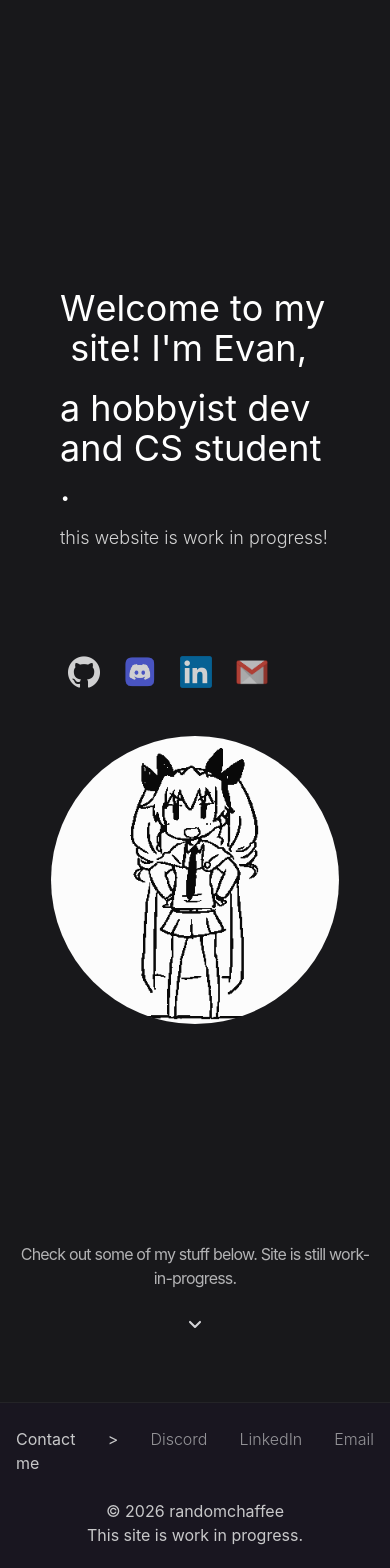
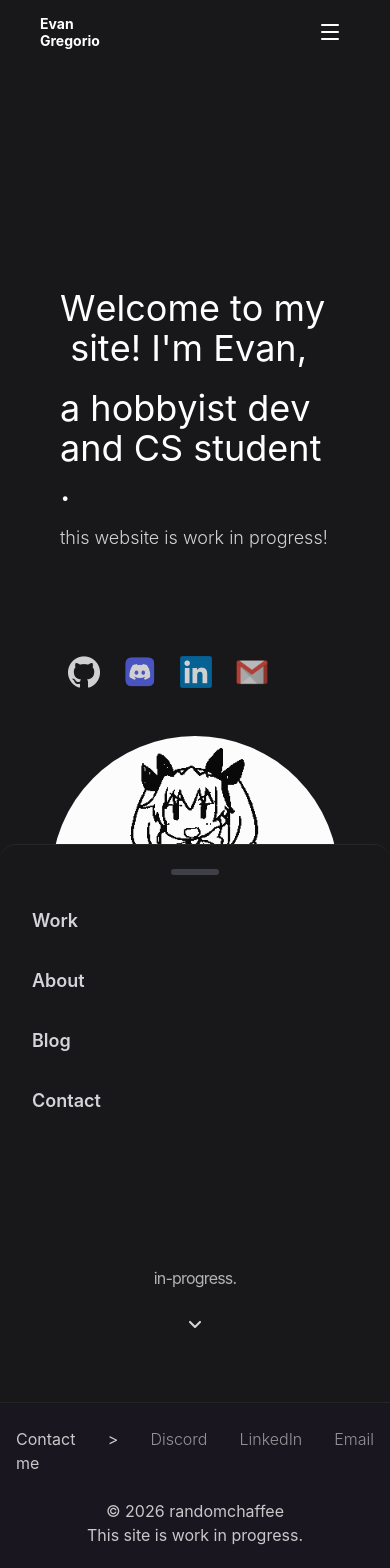
Before and after one commit to randomchaffee/portfolio, a React (Vite) app: page / in a window 390 px wide. Shown: the top 1568 px of the page. Built offline with nearby package versions, Linux system fonts and the light colour scheme.

Commit message:
add a responsive hamburger menu

```diff
--- a/src/components/Navbar.tsx
+++ b/src/components/Navbar.tsx
@@ -1,4 +1,5 @@
 import { useState, useEffect } from "react";
+import { Menu, X } from "lucide-react";
 
 interface NavLink {
   label: string;
@@ -13,6 +14,7 @@ const listItems: NavLink[] = [
 ];
 
 const Navbar = () => {
+  // ======= scroll-down effect section ========
   const [isScrolled, setIsScrolled] = useState<boolean>(false);
 
   useEffect(() => {
@@ -28,9 +30,18 @@ const Navbar = () => {
     window.addEventListener("scroll", handleScroll);
     return () => window.removeEventListener("scroll", handleScroll);
   }, []);
+  // ===========================================
+
+  // =========== hamburger dropdown section ===========
+  const [isOpen, setIsOpen] = useState<boolean>(false);
+
+  const toggleMenu = (): void => {
+    setIsOpen(!isOpen);
+  };
+  // ==================================================
 
   return (
-    // w-full bg-zinc-900 text-white
+    <>
       <header
         className={`fixed top-0 left-0 w-full z-50 text-white transition-all
           duration-300 ease-in-out ${
@@ -41,13 +52,13 @@ const Navbar = () => {
       >
         <nav
           aria-label="Main Navigation"
-        className="hidden md:flex items-center justify-between py-5 px-10 transition-all duration-300"
+          className="flex items-center justify-between pt-3 pb-3 px-10 transition-all duration-300"
         >
           {/* left side */}
-        <div className="flex flex-col text-lg font-bold leading-tight">
+          <div className="flex flex-col items-center md:items-baseline text-lg font-bold leading-tight">
             <a
               href="#"
-            className="flex flex-col text-lg font-bold leading-tight"
+              className="flex flex-col text-sm md:text-lg md:py-0.5 font-bold leading-tight"
             >
               <span>Evan</span>
               <span>Gregorio</span>
@@ -71,8 +82,56 @@ const Navbar = () => {
               </li>
             ))}
           </ul>
+
+          {/* hamburger (only appears on sm) */}
+          <button
+            onClick={toggleMenu}
+            className="p-2 md:hidden text-white focus:outline-none"
+            aria-label="Toggle navigation menu"
+            aria-expanded={isOpen}
+          >
+            {isOpen ? <X className="w-6 h-6" /> : <Menu className="w-6 h-6" />}
+          </button>
         </nav>
       </header>
+
+      {/* backdrop menu (appears from below) */}
+      <div
+        className={`fixed inset-0 z-50 bg-black/60 transition-opacity
+          duration-300 md:hidden
+          ${isOpen ? 'opacity-100 pointer-events-auto' : ' opacity-0 pointer-events-none'
+        }`}
+        onClick={() => setIsOpen(false)}
+      />
+      <div
+          className={`fixed bottom-0 left-0 right-0 z-50 bg-zinc-900 text-white
+            rounded-t-2xl border-t border-zinc-800 pt-6 pb-36 transition-transform duration-300
+            ease-out md:hidden
+            ${isOpen ? "translate-y-0" : "translate-y-full"
+          }`}
+          onClick={(e) => e.stopPropagation()}
+        >
+          {/* top handle/grabber */}
+          <div className="flex justify-center mb-6">
+            <div className="w-12 h-1.5 bg-zinc-700 rounded-full" />
+          </div>
+
+          {/* links */}
+          <ul className='flex flex-col gap-4 text-lg font-medium'>
+            {listItems.map((item) => (
+              <li key={item.label}>
+                <a
+                  href={item.href}
+                  onClick={() => setIsOpen(false)} // close menu when link is clicked
+                  className="block py-2 px-8 font-semibold text-zinc-300 hover:text-white transition-colors"
+                >
+                  {item.label}
+                </a>
+              </li>
+            ))}
+          </ul>
+        </div>
+    </>
   )
 }
 
```
Lines whose indentation alone changed are shown as unchanged.
